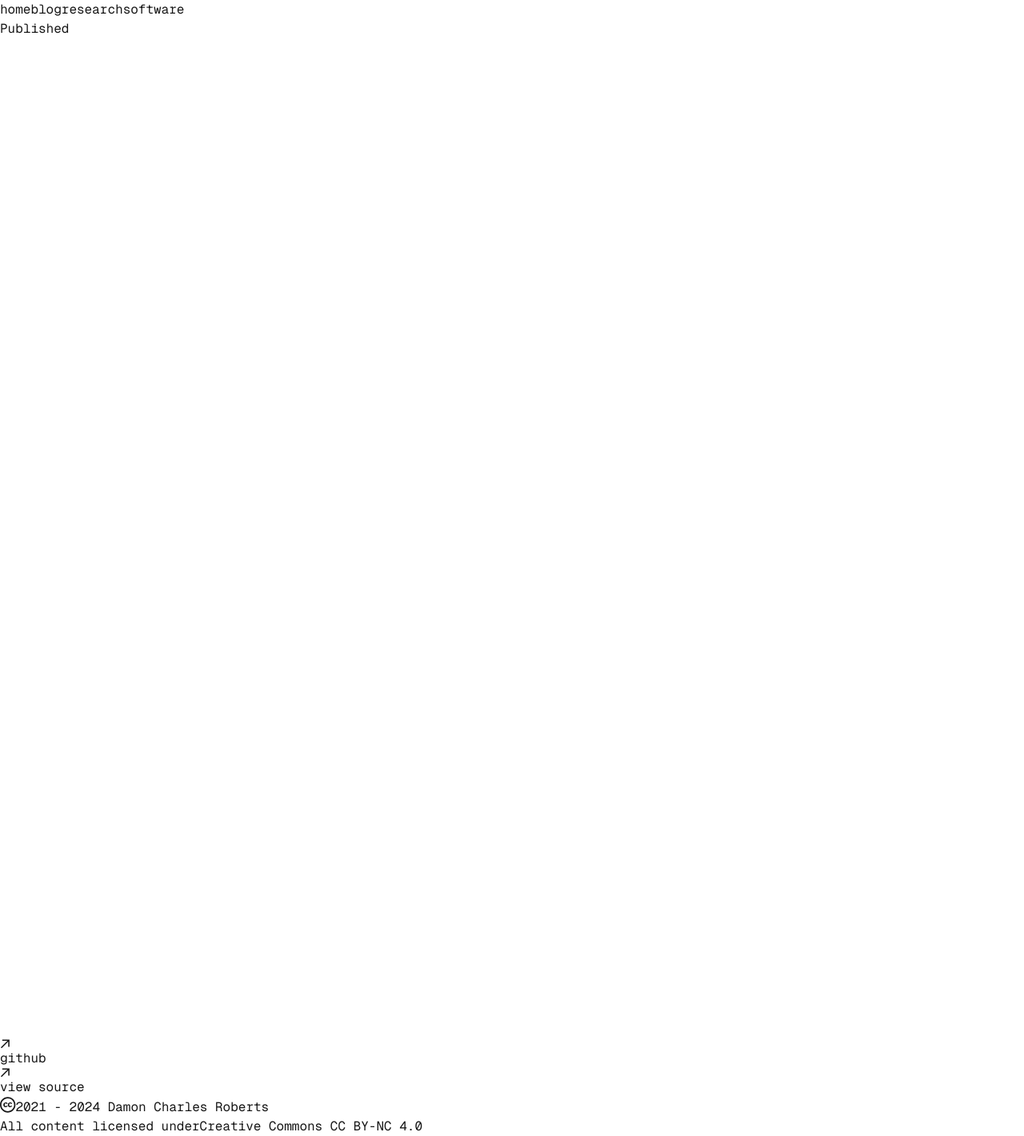
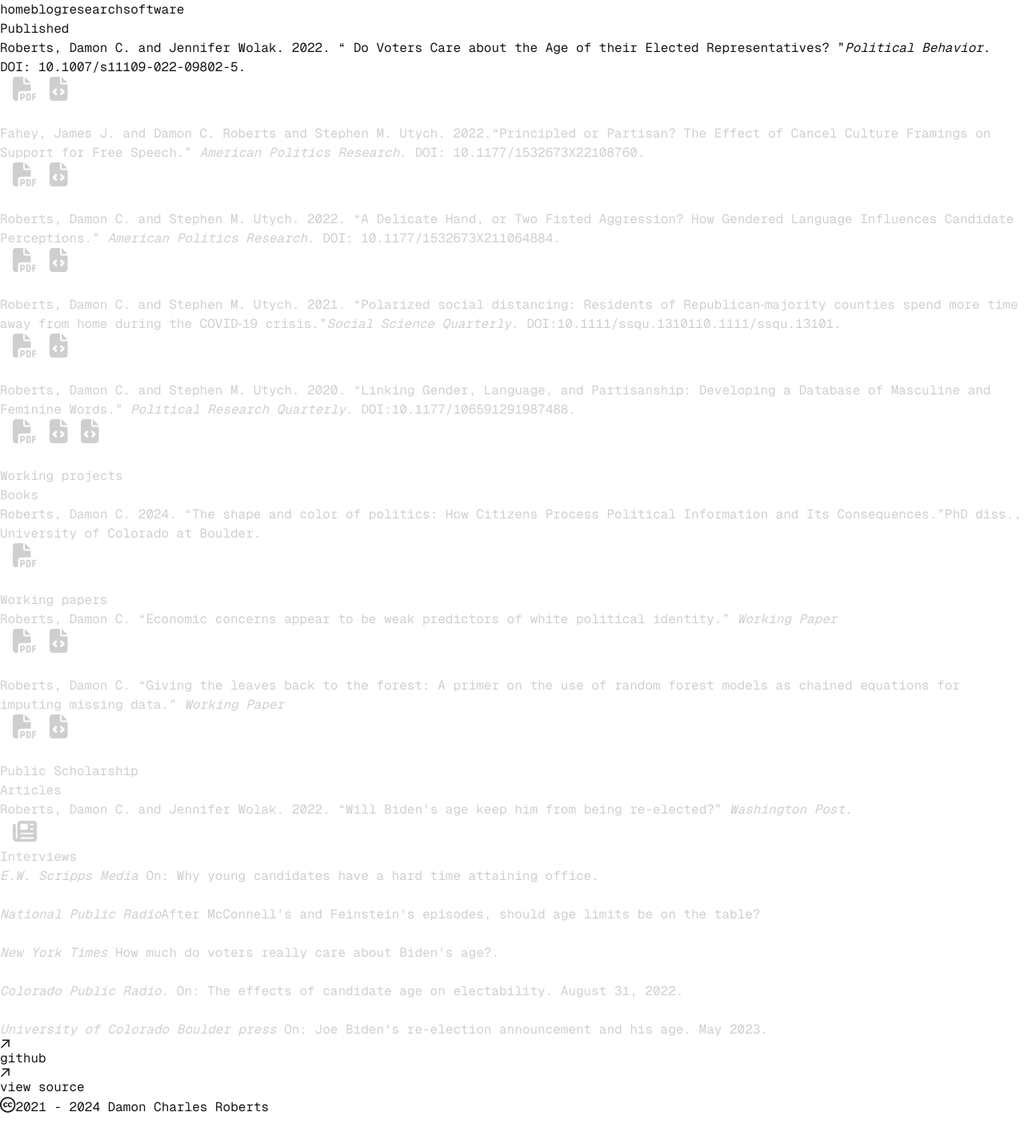
Before and after one commit to DamonCharlesRoberts/react-website, a Next.js app: page /research in a window 1280 px wide. Shown: the whole page at 80% size. After the commit the page ends 1396 px from the top, so only its background shows below. Built offline with nearby package versions, Linux system fonts and the light colour scheme.

Commit message:
Site up. Think it might be ready.

```diff
--- a/package.json
+++ b/package.json
@@ -14,10 +14,10 @@
     "@fortawesome/free-solid-svg-icons": "^6.7.1",
     "@fortawesome/react-fontawesome": "^0.2.2",
     "bootstrap": "^5.3.3",
-    "next": "15.0.3",
-    "react": "19.0.0-rc-66855b96-20241106",
+    "next": "^15.0.4",
+    "react": "^19.0.0",
     "react-bootstrap": "^2.10.6",
-    "react-dom": "19.0.0-rc-66855b96-20241106"
+    "react-dom": "^19.0.0"
   },
   "devDependencies": {
     "@types/node": "^20",
--- a/src/app/components/footer.tsx
+++ b/src/app/components/footer.tsx
@@ -51,15 +51,11 @@ export default function Footer() {
             style={{ height: "20px" }}
           />
         </span>
-        2021 - {new Date().getFullYear()} Damon Charles Roberts
-      </p>
-      <p className="footer-text mt-8 text-neutral-600 dark:text-neutral-300">
-        All content licensed under {""}
         <a
           href="https://creativecommons.org/licenses/by-nc/4.0/"
           target="_blank"
         >
-          Creative Commons CC BY-NC 4.0
+          2021 - {new Date().getFullYear()} Damon Charles Roberts
         </a>
       </p>
     </footer>
--- a/src/app/layout.tsx
+++ b/src/app/layout.tsx
@@ -47,7 +47,8 @@ export const metadata: Metadata = {
   },
 };
 
-const cx = (...classes) => classes.filter(Boolean).join(" ");
+const cx = (...classes: (string | undefined)[]) =>
+  classes.filter(Boolean).join(" ");
 
 export default function RootLayout({
   children,
--- a/src/app/research/page.tsx
+++ b/src/app/research/page.tsx
@@ -22,20 +22,19 @@ export default function Page() {
   }, []);
 
   // Function to calculate opacity based on scroll position
-  const getOpacity = (index) => {
+  const getOpacity = (index: number) => {
     // Adjusts opacity for each paragraph based on scroll position
-    const opacity = Math.min(1, Math.max(0, (scrollY - index * 50) / 100));
+    const opacity = Math.min(1, Math.max(0.2, (scrollY - index * 50) / 100));
     return opacity;
   };
 
   return (
     <section>
       <h2 className="font-semibold text-lg mb-8 tracking-tighter">Published</h2>
-      <p
-        style={{ opacity: getOpacity(0), transition: "opacity 0.1s ease-out" }}
-      >
-        Roberts, Damon C. and Jennifer Wolak. 2022. "Do Voters Care about the
-        Age of their Elected Representatives?" <i>Political Behavior</i>. DOI:{" "}
+      <p>
+        Roberts, Damon C. and Jennifer Wolak. 2022.{" "}
+        <q> Do Voters Care about the Age of their Elected Representatives? </q>
+        <i>Political Behavior</i>. DOI:{" "}
         <a href="https://doi.org/10.1007/s11109-022-09802-5">
           10.1007/s11109-022-09802-5
         </a>
@@ -46,7 +45,7 @@ export default function Page() {
           display: "flex",
           alignItems: "center",
           opacity: getOpacity(0),
-          transition: "opacity 0.1s ease-out",
+          transition: "opacity 0.2s ease-out",
         }}
       >
         <a href="https://doi.org/10.1007/s11109-022-09802-5" target="_blank">
@@ -67,11 +66,14 @@ export default function Page() {
       </div>
       <br></br>
       <p
-        style={{ opacity: getOpacity(1), transition: "opacity 0.1s ease-out" }}
+        style={{ opacity: getOpacity(1), transition: "opacity 0.2s ease-out" }}
       >
         Fahey, James J. and Damon C. Roberts and Stephen M. Utych. 2022.
-        "Principled or Partisan? The Effect of Cancel Culture Framings on
-        Support for Free Speech." <i>American Politics Research</i>. DOI:{" "}
+        <q>
+          Principled or Partisan? The Effect of Cancel Culture Framings on
+          Support for Free Speech.
+        </q>{" "}
+        <i>American Politics Research</i>. DOI:{" "}
         <a href="https://doi.org/10.1177/1532673X22108760">
           10.1177/1532673X22108760
         </a>
@@ -82,7 +84,7 @@ export default function Page() {
           display: "flex",
           alignItems: "center",
           opacity: getOpacity(1),
-          transition: "opacity 0.1s ease-out",
+          transition: "opacity 0.2s ease-out",
         }}
       >
         <a href="https://doi.org/10.1177/1532673X22108760" target="_blank">
@@ -103,11 +105,14 @@ export default function Page() {
       </div>
       <br></br>
       <p
-        style={{ opacity: getOpacity(2), transition: "opacity 0.1s ease-out" }}
+        style={{ opacity: getOpacity(2), transition: "opacity 0.2s ease-out" }}
       >
-        Roberts, Damon C. and Stephen M. Utych. 2022. "A Delicate Hand, or Two
-        Fisted Aggression? How Gendered Language Influences Candidate
-        Perceptions." <i>American Politics Research</i>. DOI:{" "}
+        Roberts, Damon C. and Stephen M. Utych. 2022.{" "}
+        <q>
+          A Delicate Hand, or Two Fisted Aggression? How Gendered Language
+          Influences Candidate Perceptions.
+        </q>{" "}
+        <i>American Politics Research</i>. DOI:{" "}
         <a href="https://doi.org/10.1177/1532673X211064884">
           10.1177/1532673X211064884
         </a>
@@ -118,7 +123,7 @@ export default function Page() {
           display: "flex",
           alignItems: "center",
           opacity: getOpacity(2),
-          transition: "opacity 0.1s ease-out",
+          transition: "opacity 0.2s ease-out",
         }}
       >
         <a href="https://doi.org/10.1177/1532673X211064884" target="_blank">
@@ -136,11 +141,13 @@ export default function Page() {
       </div>
       <br></br>
       <p
-        style={{ opacity: getOpacity(3), transition: "opacity 0.1s ease-out" }}
+        style={{ opacity: getOpacity(3), transition: "opacity 0.2s ease-out" }}
       >
-        Roberts, Damon C. and Stephen M. Utych. 2021. "Polarized social
-        distancing: Residents of Republican‐majority counties spend more time
-        away from home during the COVID‐19 crisis."{" "}
+        Roberts, Damon C. and Stephen M. Utych. 2021.{" "}
+        <q>
+          Polarized social distancing: Residents of Republican‐majority counties
+          spend more time away from home during the COVID‐19 crisis.
+        </q>
         <i>Social Science Quarterly</i>. DOI:10.1111/ssqu.13101
         <a href="https://doi.org/10.1111/ssqu.13101">10.1111/ssqu.13101</a>.
       </p>
@@ -149,7 +156,7 @@ export default function Page() {
           display: "flex",
           alignItems: "center",
           opacity: getOpacity(3),
-          transition: "opacity 0.1s ease-out",
+          transition: "opacity 0.2s ease-out",
         }}
       >
         <a href="https://doi.org/10.1111/ssqu.13101" target="_blank">
@@ -170,11 +177,14 @@ export default function Page() {
       </div>
       <br></br>
       <p
-        style={{ opacity: getOpacity(4), transition: "opacity 0.1s ease-out" }}
+        style={{ opacity: getOpacity(4), transition: "opacity 0.2s ease-out" }}
       >
-        Roberts, Damon C. and Stephen M. Utych. 2020. "Linking Gender, Language,
-        and Partisanship: Developing a Database of Masculine and Feminine
-        Words." <i>Political Research Quarterly</i>. DOI:
+        Roberts, Damon C. and Stephen M. Utych. 2020.{" "}
+        <q>
+          Linking Gender, Language, and Partisanship: Developing a Database of
+          Masculine and Feminine Words.
+        </q>{" "}
+        <i>Political Research Quarterly</i>. DOI:
         <a href="https://doi.org/10.1177/106591291987488">
           10.1177/106591291987488
         </a>
@@ -185,7 +195,7 @@ export default function Page() {
           display: "flex",
           alignItems: "center",
           opacity: getOpacity(4),
-          transition: "opacity 0.1s ease-out",
+          transition: "opacity 0.2s ease-out",
         }}
       >
         <a href="https://doi.org/10.1177/106591291987488" target="_blank">
@@ -216,21 +226,24 @@ export default function Page() {
       <br></br>
       <h2
         className="font-semibold text-lg mb-8 tracking-tighter"
-        style={{ opacity: getOpacity(4), transition: "opacity 0.1s ease-out" }}
+        style={{ opacity: getOpacity(4), transition: "opacity 0.2s ease-out" }}
       >
         Working projects
       </h2>
       <h3
         className="font-semibold tracking-tighter"
-        style={{ opacity: getOpacity(4), transition: "opacity 0.1s eas-out" }}
+        style={{ opacity: getOpacity(4), transition: "opacity 0.2s eas-out" }}
       >
         Books
       </h3>
       <p
-        style={{ opacity: getOpacity(5), transition: "opacity 0.1s ease-out" }}
+        style={{ opacity: getOpacity(5), transition: "opacity 0.2s ease-out" }}
       >
-        Roberts, Damon C. 2024. "The shape and color of politics: "How Citizens
-        Process Political Information and Its Consequences."{" "}
+        Roberts, Damon C. 2024.{" "}
+        <q>
+          The shape and color of politics: How Citizens Process Political
+          Information and Its Consequences.
+        </q>
         <a href="https://www.proquest.com/openview/f033d74459b839bd1ddc8503e60ced60/1?pq-origsite=gscholar&cbl=18750&diss=y">
           PhD diss., University of Colorado at Boulder.
         </a>
@@ -240,7 +253,7 @@ export default function Page() {
           display: "flex",
           alignItems: "center",
           opacity: getOpacity(5),
-          transition: "opacity 0.1s ease-out",
+          transition: "opacity 0.2s ease-out",
         }}
       >
         <a
@@ -258,23 +271,27 @@ export default function Page() {
         className="font-semibold tracking-tighter"
         style={{
           opacity: getOpacity(5),
-          transition: "opacity 0.1s ease-out",
+          transition: "opacity 0.2s ease-out",
         }}
       >
         Working papers
       </h3>
       <p
-        style={{ opacity: getOpacity(6), transition: "opacity 0.1s ease-out" }}
+        style={{ opacity: getOpacity(6), transition: "opacity 0.2s ease-out" }}
       >
-        Roberts, Damon C. "Economic concerns appear to be weak predictors of
-        white political identity." <i>Working Paper</i>
+        Roberts, Damon C.{" "}
+        <q>
+          Economic concerns appear to be weak predictors of white political
+          identity.
+        </q>{" "}
+        <i>Working Paper</i>
       </p>
       <div
         style={{
           display: "flex",
           alignItems: "center",
           opacity: getOpacity(6),
-          transition: "opacity 0.1s ease-out",
+          transition: "opacity 0.2s ease-out",
         }}
       >
         <a
@@ -298,18 +315,21 @@ export default function Page() {
       </div>
       <br></br>
       <p
-        style={{ opacity: getOpacity(7), transition: "opacity 0.1s ease-out" }}
+        style={{ opacity: getOpacity(7), transition: "opacity 0.2s ease-out" }}
       >
-        Roberts, Damon C. "Giving the leaves back to the forest: A primer on the
-        use of random forest models as chained equations for imputing missing
-        data." <i>Working Paper</i>
+        Roberts, Damon C.{" "}
+        <q>
+          Giving the leaves back to the forest: A primer on the use of random
+          forest models as chained equations for imputing missing data.
+        </q>{" "}
+        <i>Working Paper</i>
       </p>
       <div
         style={{
           display: "flex",
           alignItems: "center",
           opacity: getOpacity(7),
-          transition: "opacity 0.1s ease-out",
+          transition: "opacity 0.2s ease-out",
         }}
       >
         <a
@@ -334,21 +354,22 @@ export default function Page() {
       <br></br>
       <h2
         className="font-semibold text-lg mb-8 tracking-tighter"
-        style={{ opacity: getOpacity(7), transition: "opacity 0.1s ease-out" }}
+        style={{ opacity: getOpacity(7), transition: "opacity 0.2s ease-out" }}
       >
         Public Scholarship
       </h2>
       <h3
         className="font-semibold tracking-tighter"
-        style={{ opacity: getOpacity(7), transition: "opacity 0.1s ease-out" }}
+        style={{ opacity: getOpacity(7), transition: "opacity 0.2s ease-out" }}
       >
         Articles
       </h3>
       <p
-        style={{ opacity: getOpacity(8), transition: "opacity 0.1s ease-out" }}
+        style={{ opacity: getOpacity(8), transition: "opacity 0.2s ease-out" }}
       >
-        Roberts, Damon C. and Jennifer Wolak. 2022. "Will Biden's age keep him
-        from being re-elected?" <i>Washington Post</i>.
+        Roberts, Damon C. and Jennifer Wolak. 2022.{" "}
+        <q>Will Biden&apos;s age keep him from being re-elected?</q>{" "}
+        <i>Washington Post</i>.
       </p>
       <a href="https://www.washingtonpost.com/politics/2022/07/21/biden-trump-president-age-2024-election/">
         <FontAwesomeIcon
@@ -357,56 +378,56 @@ export default function Page() {
             height: "30px",
             paddingLeft: "1em",
             opacity: getOpacity(8),
-            transition: "opacity 0.1s ease-out",
+            transition: "opacity 0.2s ease-out",
           }}
         />
       </a>
       <br></br>
       <h3
         className="font-semibold tracking-tighter"
-        style={{ opacity: getOpacity(8), transition: "opacity 0.1s ease-out" }}
+        style={{ opacity: getOpacity(8), transition: "opacity 0.2s ease-out" }}
       >
         Interviews
       </h3>
       <p
-        style={{ opacity: getOpacity(9), transition: "opacity 0.1s ease-out" }}
+        style={{ opacity: getOpacity(9), transition: "opacity 0.2s ease-out" }}
       >
         <i>E.W. Scripps Media</i> On: Why young candidates have a hard time
         attaining office.
       </p>
       <br></br>
       <p
-        style={{ opacity: getOpacity(10), transition: "opacity 0.1s ease-out" }}
+        style={{ opacity: getOpacity(10), transition: "opacity 0.2s ease-out" }}
       >
         <i>National Public Radio</i>
         <a href="https://www.npr.org/2023/07/31/1190675707/mcconnell-feinstein-medical-episodes-maximum-age-limits">
-          After McConnell's and Feinstein's episodes, should age limits be on
-          the table?"
+          After McConnell&apos;s and Feinstein&apos;s episodes, should age
+          limits be on the table?
         </a>
       </p>
       <br></br>
       <p
-        style={{ opacity: getOpacity(11), transition: "opacity 0.1s ease-out" }}
+        style={{ opacity: getOpacity(11), transition: "opacity 0.2s ease-out" }}
       >
         <i>New York Times</i>{" "}
         <a href="https://t.co/kbAAvAjwUw">
-          How much do voters really care about Biden's age?"
+          How much do voters really care about Biden&apos;s age?
         </a>
         .
       </p>
       <br></br>
       <p
-        style={{ opacity: getOpacity(12), transition: "opacity 0.1s ease-out" }}
+        style={{ opacity: getOpacity(12), transition: "opacity 0.2s ease-out" }}
       >
         <i>Colorado Public Radio</i>. On: The effects of candidate age on
         electability. August 31, 2022.
       </p>
       <br></br>
       <p
-        style={{ opacity: getOpacity(13), transition: "opacity 0.1s ease-out" }}
+        style={{ opacity: getOpacity(13), transition: "opacity 0.2s ease-out" }}
       >
-        <i>University of Colorado Boulder press</i> On: Joe Biden's re-election
-        announcement and his age. May 2023.
+        <i>University of Colorado Boulder press</i> On: Joe Biden&apos;s
+        re-election announcement and his age. May 2023.
       </p>
     </section>
   );
```
Also changed, not shown: src/app/blog/page.tsx (added, +15 -0 lines), src/app/blog/posts/aoc_2024/page.tsx (added, +142 -0 lines), 1 other file (tests, documents, lock files or other folders).
